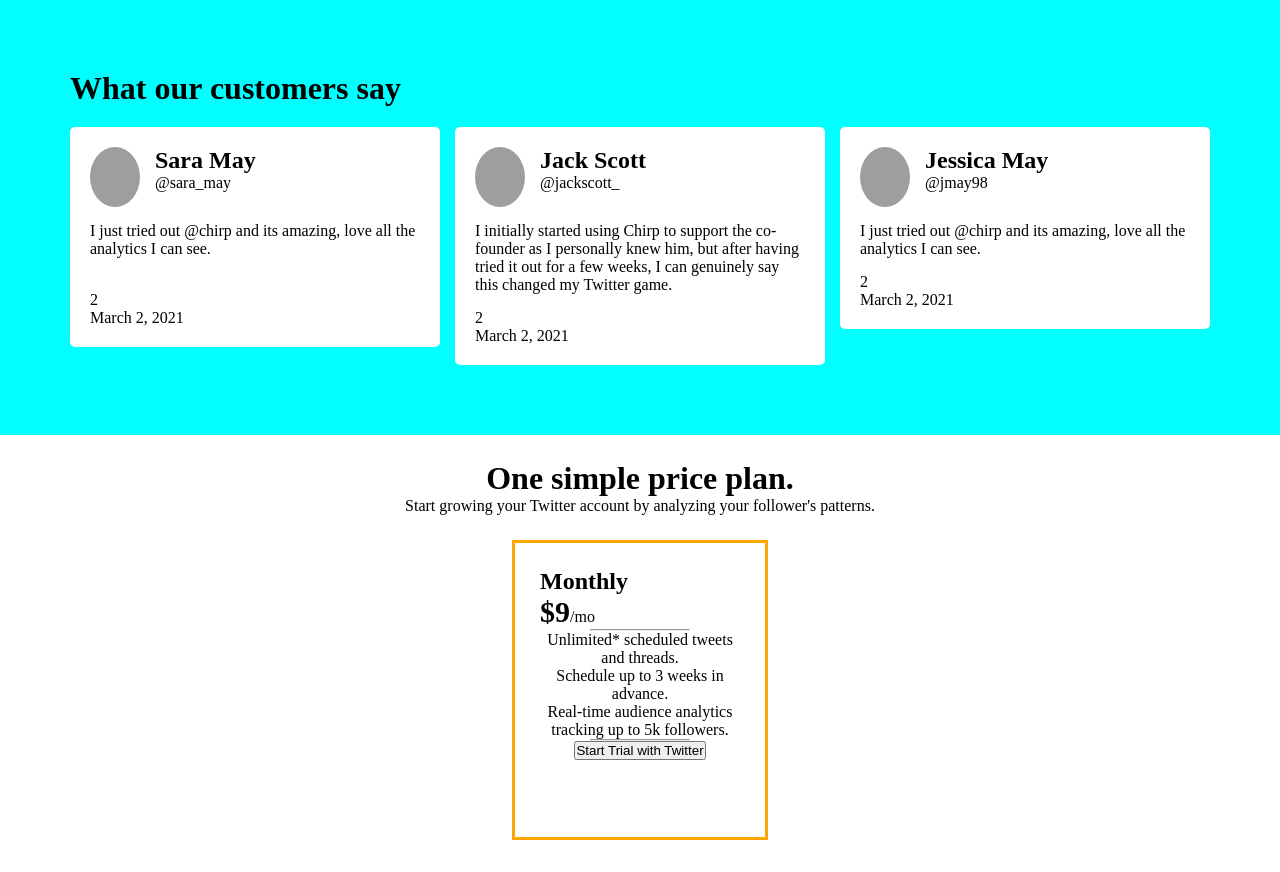
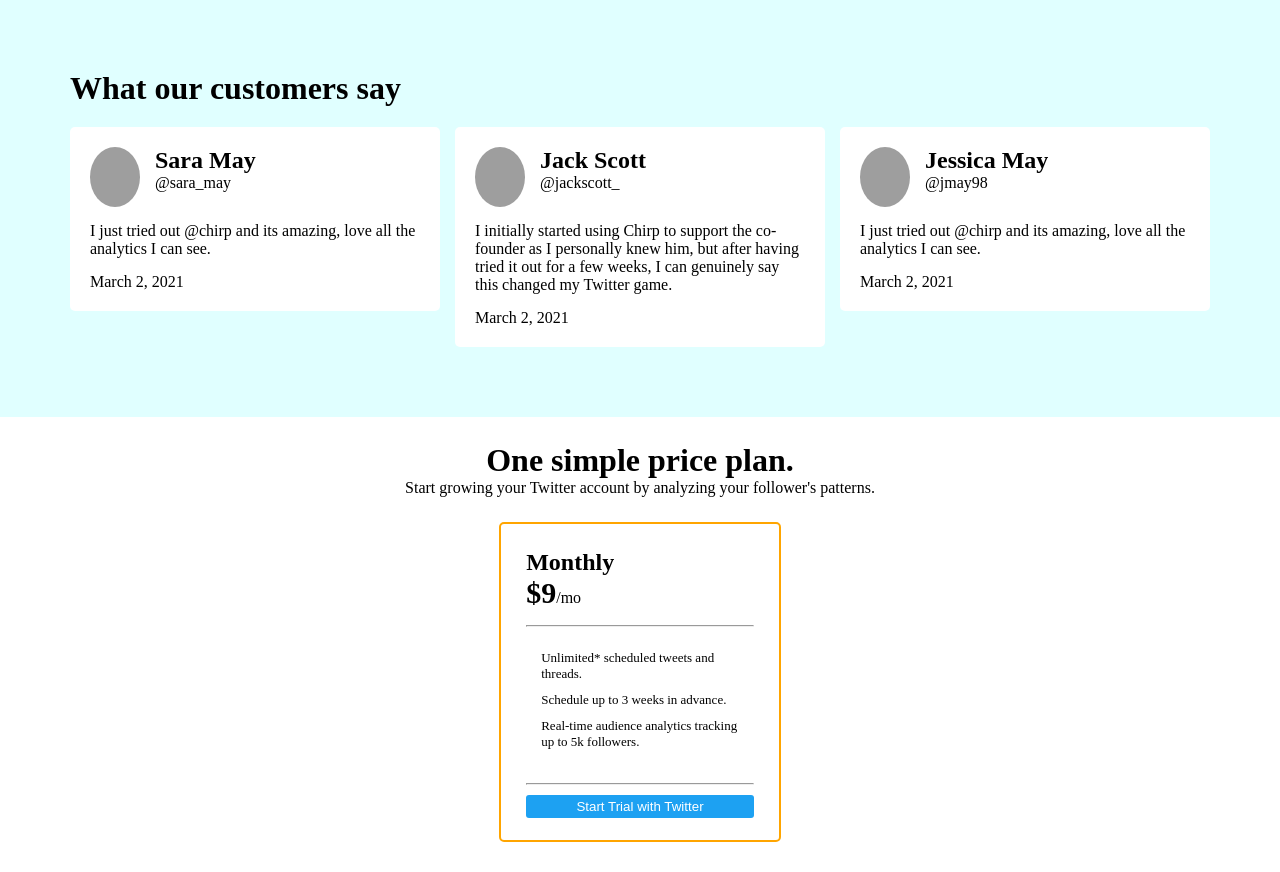
Before and after one commit to decadevs/week-1-online-SQO14-onramp, a website: page frontend/index.html in a window 1280 px wide. Drawn offline with Linux system fonts and the light colour scheme; grey boxes are pictures that could not be loaded.

Commit message:
Edited stylesheet

```diff
--- a/frontend/index.html
+++ b/frontend/index.html
@@ -43,10 +43,10 @@
                     <p>I just tried out @chirp and its amazing, love all the analytics I can see.</p>
                 </div>
                 <div class="tweet_details">
-                    <span>
+                    <!-- <span>
                         <img src="" alt="">
-                    </span>
-                    <p>2</p>
+                    </span> -->
+                    <!-- <p>2</p> -->
                     <p class="date">March 2, 2021</p>
                 </div>
             </div>
@@ -62,7 +62,6 @@
                     <p>I initially started using Chirp to support the co-founder as I personally knew him, but after having tried it out for a few weeks, I can genuinely say this changed my Twitter game.</p>
                 </div>
                 <div class="tweet_details">
-                    <p>2</p>
                     <p class="date">March 2, 2021</p>
                 </div>
             </div>
@@ -78,7 +77,6 @@
                     <p>I just tried out @chirp and its amazing, love all the analytics I can see.</p>
                 </div>
                 <div class="tweet_details">
-                    <p>2</p>
                     <p class="date">March 2, 2021</p>
                 </div>
             </div>
@@ -97,9 +95,9 @@
                 </div>
                 <hr>
                 <div class="services">
-                    <ul>Unlimited* scheduled tweets and threads.</ul>
-                    <ul>Schedule up to 3 weeks in advance.</ul>
-                    <p>Real-time audience analytics tracking up to 5k followers.</p>
+                    <ol>Unlimited* scheduled tweets and threads.</ol>
+                    <ol>Schedule up to 3 weeks in advance.</ol>
+                    <ol>Real-time audience analytics tracking up to 5k followers.</ol>
                 </div>
                 <hr>
                 <button>
--- a/frontend/style.css
+++ b/frontend/style.css
@@ -15,7 +15,7 @@
 }
 
 .testimonial {
-    background-color: aqua;
+    background-color: #E0FFFF;
     height: 70%;
     padding: 70px;
 }
@@ -23,12 +23,11 @@
 .wrapper {
     display: flex;
     gap: 15px;
-    /* background-color: lightblue; */
 }
 
 .cards {
-    height: 100%;
     width: 50%;
+    height: 70%;
     padding: 20px;
     background: #fff;
     border-radius: 5px;
@@ -42,7 +41,6 @@
 
 .cards_2 {
     padding: 20px;
-    height: 100%;
     width: 50%;
     background-color: #fff;
     border-radius: 5px;
@@ -67,6 +65,10 @@ img {
     display: block;
 }
 
+.tweet_details {
+    /* display: flex; */
+}
+
 .pricing_wrapper {
     text-align: center;
     display: flex;
@@ -78,11 +80,12 @@ img {
 }
 
 .pricing_card {
-    border: 3px solid orange;
-    height: 300px;
+    border: 2px solid orange;
+    border-radius: 5px;
+    height: 320px;
     margin: 0 auto;
     margin-bottom: 30px;
-    width: 20%;
+    width: 22%;
     text-align: center;
     padding: 25px;
     display: block;
@@ -97,8 +100,38 @@ img {
     font-weight: bold;
 }
 
-hr {
-    width: 50%;
-    margin: 0 auto;
-    color: black;
+.services {
+    text-align: left;
+    font-size: 13px;
+    display: inline-block;
+    margin: 8px auto;
+    padding: 10px;
+
 }
+
+ol {
+    padding: 5px;
+}
+
+ol:nth-last-child(1) {
+    margin-bottom: 10px;
+}
+hr:nth-of-type(1) {
+    width: 100%;
+    margin: 15px auto 0;
+}
+
+hr:nth-of-type(2) {
+    width: 100%;
+    margin-bottom: 10px;
+    color: blue;
+}
+
+button {
+    width: 100%;
+    padding: 4px;
+    color: #fff;
+    background-color: #1DA1F2;
+    border: none;
+    border-radius: 3px;
+}
```
